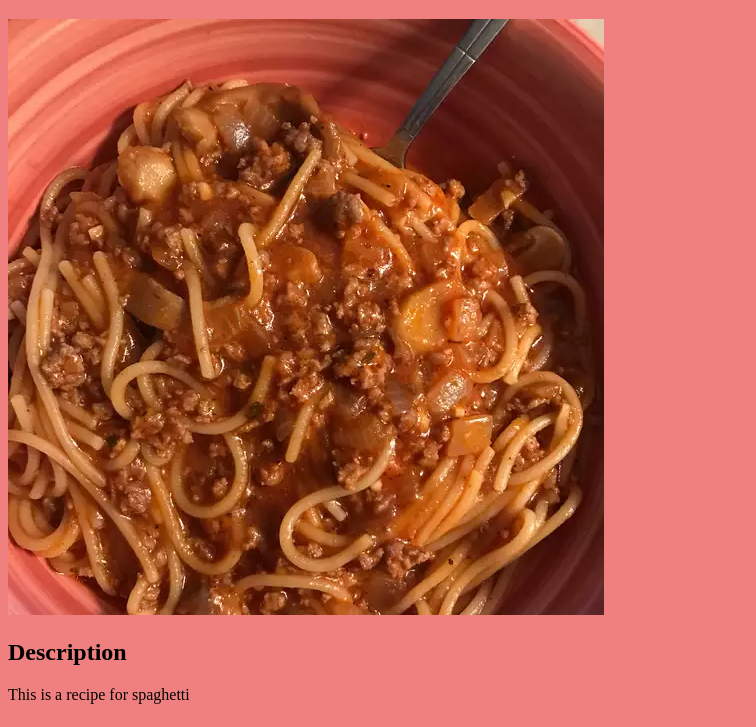
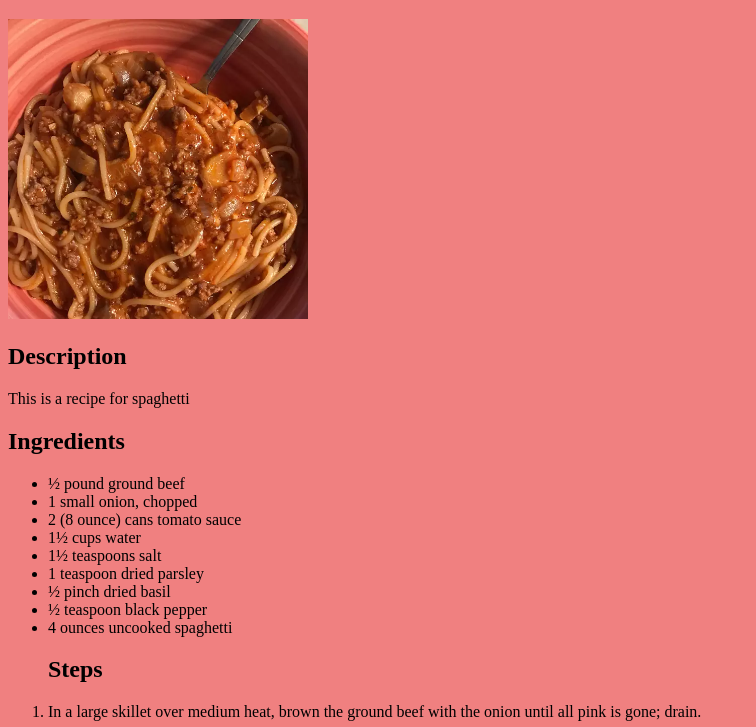
Before and after one commit to roelderoos/odin-recipes, a plain HTML site: page recipes/spaghetti.html in a window 1280 px wide. Shown: the part 61-788 px from the top of the page, without its empty margins (0-756 px from the left). Drawn offline with Linux system fonts and the light colour scheme.

Commit message:
Resized the spaghetti image to make it smaller

```diff
--- /dev/null
+++ b/recipes/spaghetti.css
@@ -0,0 +1,3 @@
+img {
+    width: 300px;
+}
--- a/recipes/spaghetti.html
+++ b/recipes/spaghetti.html
@@ -1,6 +1,7 @@
 <!DOCTYPE html>
 <html lang="en">
   <head>
+    <link rel="stylesheet" href="spaghetti.css" />
     <link rel="stylesheet" href="recipes.css" />
     <meta charset="UTF-8" />
     <meta http-equiv="X-UA-Compatible" content="IE=edge" />
```
